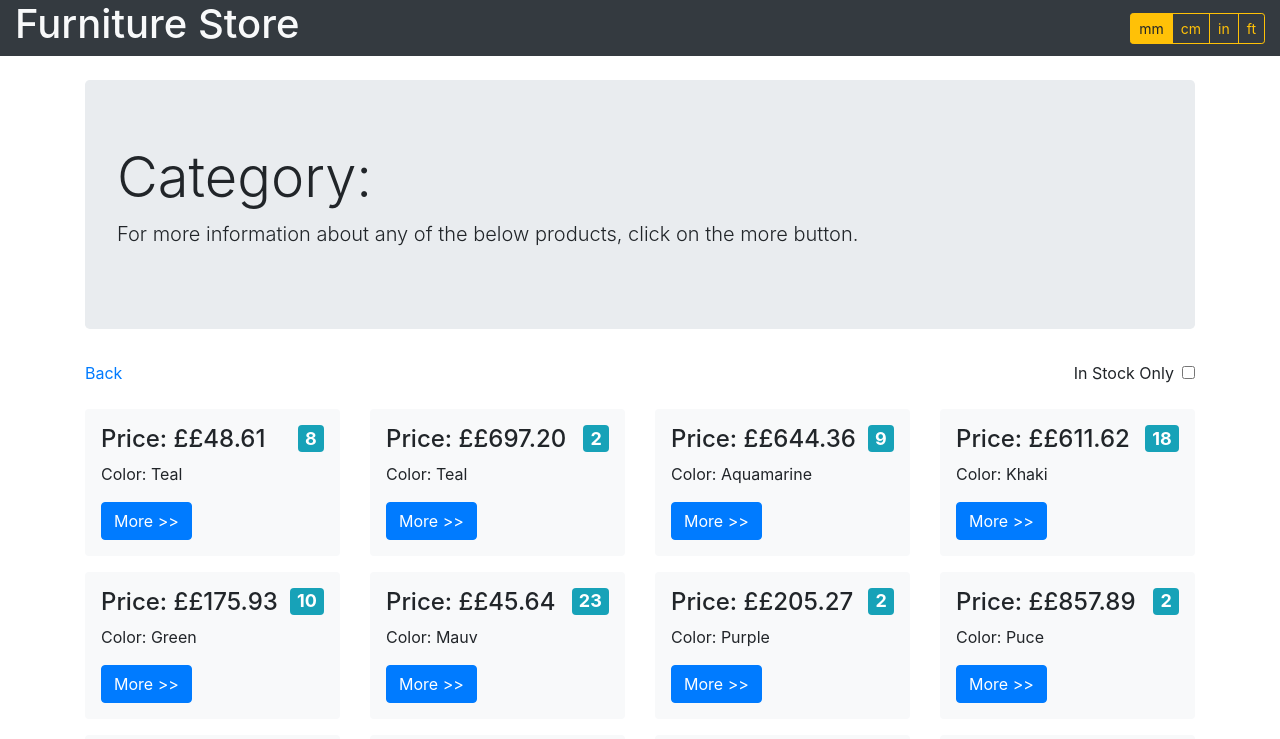
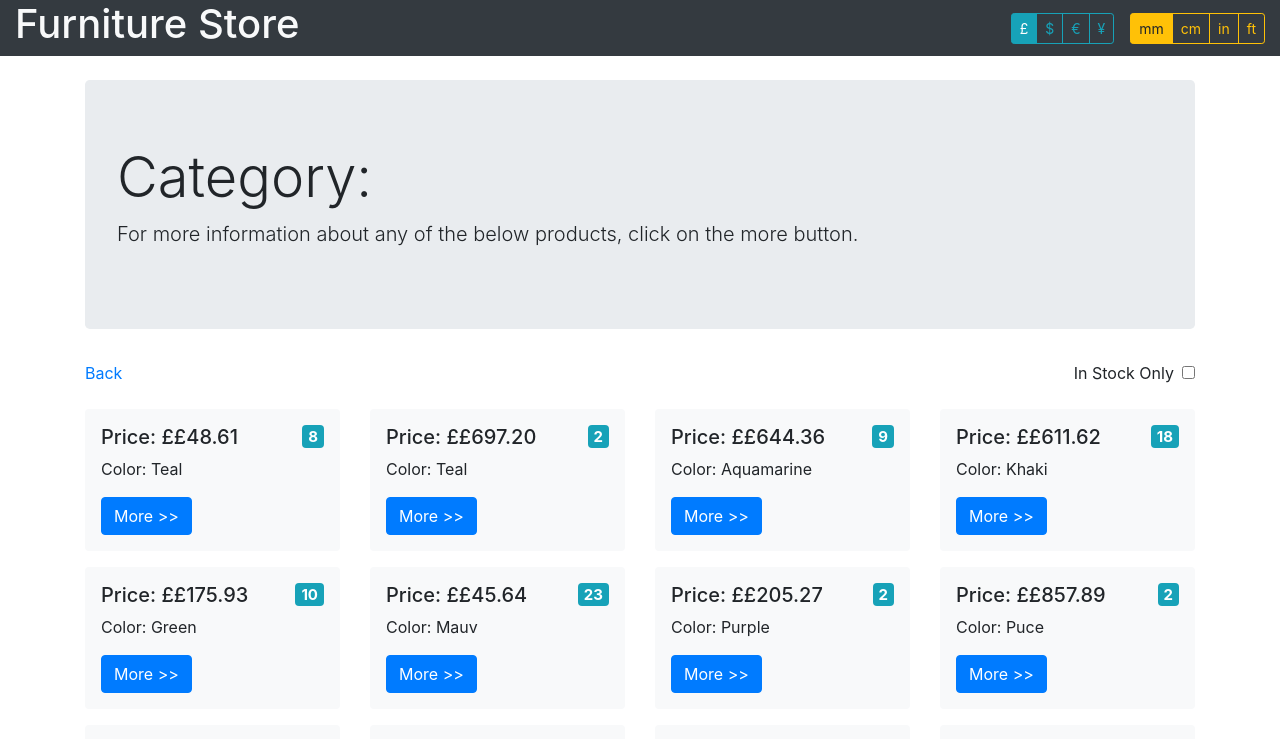
Before and after one commit to iO-Academy/furniture-store-fe, a React (Create React App) app: page /products/1 in a window 1280 px wide. Shown: the top 739 px of the page. Built offline with nearby package versions, Linux system fonts and the light colour scheme.

Commit message:
create story 6

```diff
--- a/src/App.js
+++ b/src/App.js
@@ -6,11 +6,14 @@ import Product from "./Pages/Product";
 import {useState} from "react";
 import UnitButton from "./Atoms/UnitButton";
 import UnitContext from "./Atoms/UnitContext";
+import CurrencyContext from "./Atoms/CurrencyContext";
+import CurrencyButton from "./Atoms/CurrencyButton";
 
 export default function App() {
 
     const [categoryName, setCategoryName] = useState('')
     const [measureUnit, setMeasureUnit] = useState('mm')
+    const [currencyUnit, setCurrencyUnit] = useState('GBP')
 
     return (
         <>
@@ -20,6 +23,13 @@ export default function App() {
                         <h1>Furniture Store</h1>
                     </div>
                     <div className="col-6 d-flex justify-content-end align-items-center">
+                        <div className="btn-group btn-group-sm mr-3" role="group">
+                            <CurrencyButton setActiveCurrency={setCurrencyUnit} activeCurrency={currencyUnit} currency='GBP' />
+                            <CurrencyButton setActiveCurrency={setCurrencyUnit} activeCurrency={currencyUnit} currency='USD' />
+                            <CurrencyButton setActiveCurrency={setCurrencyUnit} activeCurrency={currencyUnit} currency='EUR' />
+                            <CurrencyButton setActiveCurrency={setCurrencyUnit} activeCurrency={currencyUnit} currency='YEN' />
+                        </div>
+
                         <div className="btn-group btn-group-sm" role="group">
                             <UnitButton setActiveUnit={setMeasureUnit} activeUnit={measureUnit} unit="mm" />
                             <UnitButton setActiveUnit={setMeasureUnit} activeUnit={measureUnit} unit="cm" />
@@ -30,6 +40,7 @@ export default function App() {
                 </div>
             </div>
             <div className="container">
+                <CurrencyContext.Provider value={{currency: currencyUnit}}>
                     <UnitContext.Provider value={{unit: measureUnit}}>
                         <BrowserRouter>
                             <Routes>
@@ -39,6 +50,7 @@ export default function App() {
                             </Routes>
                         </BrowserRouter>
                     </UnitContext.Provider>
+                </CurrencyContext.Provider>
                 <footer className="border-top mt-5 py-3">
                     <p>&copy; Copyright iO Academy 2022</p>
                 </footer>
--- /dev/null
+++ b/src/Atoms/CurrencyButton/index.js
@@ -0,0 +1,14 @@
+import {currencySymbol} from "../../config";
+
+export default function CurrencyButton(props) {
+    return (
+        <button
+            type="button"
+            className={(props.activeCurrency === props.currency ? 'active ': '') + "btn btn-outline-info"}
+            onClick={() => props.setActiveCurrency(props.currency)}
+            dangerouslySetInnerHTML={{__html: currencySymbol[props.currency]}}
+        >
+
+        </button>
+    )
+}
--- /dev/null
+++ b/src/Atoms/CurrencyContext.js
@@ -0,0 +1,5 @@
+import React from 'react';
+
+const CurrencyContext = React.createContext({currency: 'GBP'})
+
+export default CurrencyContext
--- a/src/Organisms/Product/index.js
+++ b/src/Organisms/Product/index.js
@@ -1,12 +1,13 @@
 import {Link} from "react-router-dom";
+import {currencySymbol} from "../../config";
 
 export default function Product(props) {
     return (
         <div className="col-3">
             <div className="bg-light rounded p-3 mb-3">
-                <h4>Price: &pound;{props.price}
+                <h5>Price: <span dangerouslySetInnerHTML={{__html: props.currency}}></span>{props.price}
                     <span className="badge badge-info float-right">{props.stock}</span>
-                </h4>
+                </h5>
                 <p>Color: {props.color}</p>
                 <Link to={"/products/" + props.catId + '/' + props.productId} className="btn btn-primary">More >></Link>
             </div>
--- a/src/Pages/Product/index.js
+++ b/src/Pages/Product/index.js
@@ -1,18 +1,20 @@
 import {Link, useParams} from "react-router-dom";
 import {useContext, useEffect, useState} from "react";
-import {productURL} from "../../config"
+import {currencySymbol, productURL} from "../../config"
 import UnitContext from "../../Atoms/UnitContext";
+import CurrencyContext from "../../Atoms/CurrencyContext";
 
 export default function Product(props) {
     const params = useParams()
 
     const context = useContext(UnitContext)
+    const currencyContext = useContext(CurrencyContext)
 
     const [product, setProduct] = useState([])
     const [relatedProduct, setRelatedProduct] = useState(false)
 
     const getProduct = (id) => {
-        fetch(productURL + '?id=' + id + '&unit=' + context.unit)
+        fetch(productURL + '?id=' + id + '&unit=' + context.unit + '&currency=' + currencyContext.currency)
             .then(response => response.json())
             .then(data => {
                 setProduct(data.data)
@@ -23,18 +25,14 @@ export default function Product(props) {
     }
 
     const getRelatedProduct = (id) => {
-        fetch(productURL + '?id=' + id + '&unit=' + context.unit)
+        fetch(productURL + '?id=' + id + '&unit=' + context.unit + '&currency=' + currencyContext.currency)
             .then(response => response.json())
             .then(data => setRelatedProduct(data.data))
     }
 
     useEffect(() => {
         getProduct(params.productId)
-    }, [params.productId])
-
-    useEffect(() => {
-        getProduct(params.productId)
-    }, [context])
+    }, [params.productId, currencyContext.currency, context])
 
     return (
         <>
@@ -51,7 +49,11 @@ export default function Product(props) {
                 <div className="col-12">
                     <div className="border rounded p-4 mb-4">
                         <span className="badge badge-info float-right">Stock: {product.stock}</span>
-                        <h1>{product.color} {props.category} - &pound;{product.price}</h1>
+                        <h1>
+                            {product.color} {props.category} -&nbsp;
+                            <span dangerouslySetInnerHTML={{__html: currencySymbol[currencyContext.currency]}}></span>
+                            {product.price}
+                        </h1>
                         <h3>Dimensions</h3>
                         <p>Width: {product.width}{context.unit}</p>
                         <p>Height: {product.height}{context.unit}</p>
@@ -62,7 +64,10 @@ export default function Product(props) {
                         <div className="border rounded p-4 mb-4">
                             <h4 className="border-bottom pb-2">Similar product</h4>
                             <span className="badge badge-info float-right">Stock: {relatedProduct.stock}</span>
-                            <h5>&pound;{relatedProduct.price}</h5>
+                            <h5>
+                                <span dangerouslySetInnerHTML={{__html: currencySymbol[currencyContext.currency]}}></span>
+                                {relatedProduct.price}
+                            </h5>
                             <Link className="btn btn-primary float-right" to={"/products/" + relatedProduct.categoryId + '/' + product.related}>More >></Link>
                             <p>Color: {relatedProduct.color}</p>
                         </div>
--- a/src/Pages/Products/index.js
+++ b/src/Pages/Products/index.js
@@ -1,18 +1,22 @@
 import {Link, useParams} from "react-router-dom";
-import {useEffect, useState} from "react";
-import {productsURL} from "../../config"
+import {useContext, useEffect, useState} from "react";
+import {productsURL, currencySymbol} from "../../config"
 import Product from "../../Organisms/Product";
+import CurrencyContext from "../../Atoms/CurrencyContext";
 
 export default function Products(props) {
     const params = useParams()
+
+    const context = useContext(CurrencyContext)
+
     const [products, setProducts] = useState([])
     const [inStock, setInStock] = useState(false)
 
     useEffect(() => {
-        fetch(productsURL + '?cat=' + params.catId + '&instockonly=' + Number(inStock))
+        fetch(productsURL + '?cat=' + params.catId + '&instockonly=' + Number(inStock) + '&currency=' + context.currency)
             .then(response => response.json())
             .then(data => setProducts(data))
-    }, [params.catId, inStock])
+    }, [params.catId, inStock, context.currency])
 
     const changeStockFilter = () => {
         setInStock(!inStock)
@@ -36,7 +40,7 @@ export default function Products(props) {
                 </div>
             </div>
             <div className="row">
-                {products.map(product => <Product catId={params.catId} productId={product.id} price={product.price} stock={product.stock} color={product.color} />)}
+                {products.map(product => <Product currency={currencySymbol[context.currency]} catId={params.catId} productId={product.id} price={product.price} stock={product.stock} color={product.color} />)}
             </div>
         </>
     );
--- a/src/config.js
+++ b/src/config.js
@@ -1,3 +1,10 @@
 export const categoriesURL = '/categories.json';
 export const productsURL = '/products.json';
 export const productURL = '/product.json';
+
+export const currencySymbol = {
+    'GBP': '&pound;',
+    'USD': '$',
+    'EUR': '&euro;',
+    'YEN': '&yen;'
+}
```
Lines whose indentation alone changed are shown as unchanged.
